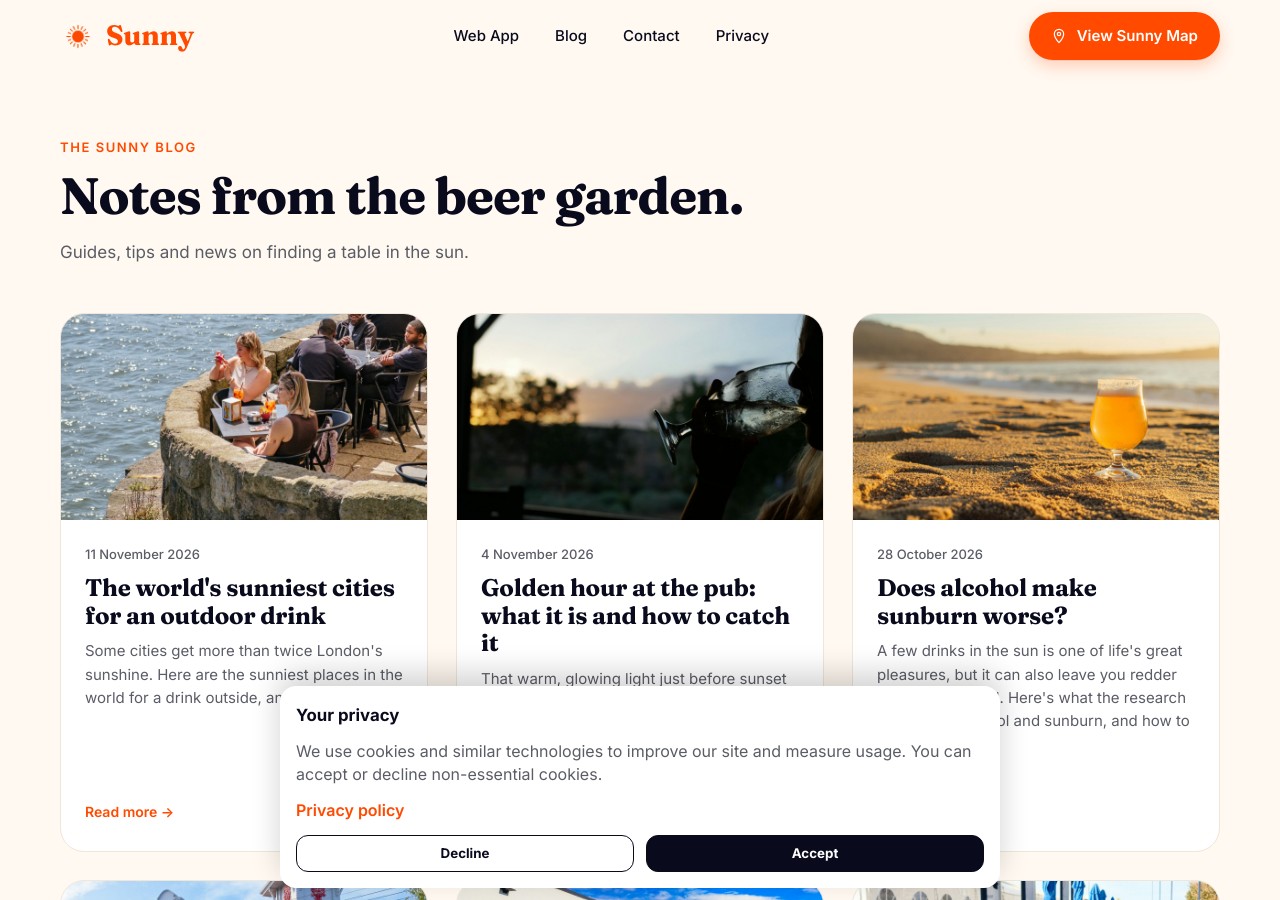
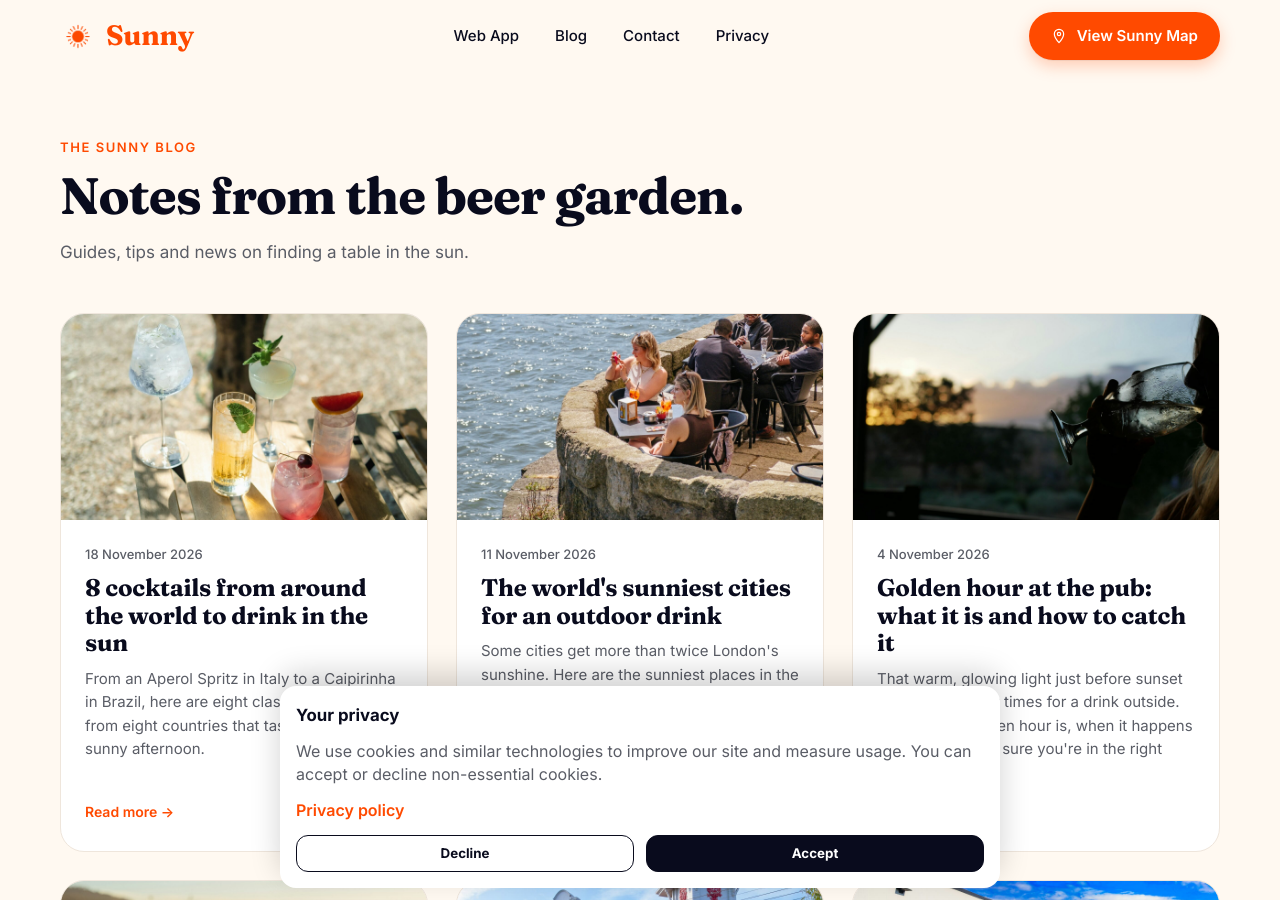
Before and after one commit to RichardCareJobs/sunnypubs-marketing, a Jekyll site: the page built from blog/index.html, in a window 1280 px wide and 900 px high. Built offline with Jekyll 4.4.1, drawn with Linux system fonts in a browser that asks for light colours; part of the change alters nothing that is shown.

Commit message:
Add '8 cocktails from around the world to drink in the sun' post
Co-Authored-By: Claude Opus 5.5 <noreply@anthropic.com>
Claude-Session: https://claude.ai/code/session_01VcDvxNNU3tjTgH8DmxPnhV

```diff
--- a/_data/links.yml
+++ b/_data/links.yml
@@ -46,6 +46,12 @@ pinned:
 
 # Latest posts, newest first on the page.
 posts:
+  - title: "8 cocktails from around the world to drink in the sun"
+    url: /blog/cocktails-from-around-the-world-to-drink-in-the-sun/
+    date: 2026-11-18
+    platform: blog
+    image: /blog/assets/images/cocktails-from-around-the-world-to-drink-in-the-sun.jpg
+
   - title: "The world's sunniest cities for an outdoor drink"
     url: /blog/worlds-sunniest-cities-for-an-outdoor-drink/
     date: 2026-11-11
--- /dev/null
+++ b/blog/_posts/2026-11-18-cocktails-from-around-the-world-to-drink-in-the-sun.md
@@ -0,0 +1,71 @@
+---
+title: "8 cocktails from around the world to drink in the sun"
+description: "From an Aperol Spritz in Italy to a Caipirinha in Brazil, here are eight classic cocktails from eight countries that taste best on a sunny afternoon."
+image: /blog/assets/images/cocktails-from-around-the-world-to-drink-in-the-sun.jpg
+image_alt: "Five colourful cocktails with mint, cherry and grapefruit garnishes on a wooden table in the sun"
+---
+
+Some drinks just belong in the sunshine. Lots of the world's best-loved cocktails were made in warm places, with cold, fresh, fruity flavours that suit a hot day. Here are eight of our favourites, each from a different country.
+
+## 1. Aperol Spritz (Italy)
+
+Bright orange and lightly bitter, the Aperol Spritz is Italy's favourite pre-dinner drink. Aperol was launched in 1919 by brothers Luigi and Silvio Barbieri at a trade fair in Padua, [according to Campari](https://www.camparigroup.com/en/news/2019-04-16/aperolr-toasts-100-years-joy). Mix it with prosecco and a splash of soda, and add a slice of orange.
+
+**Why it works in the sun:** it's long, fizzy and lower in alcohol than most cocktails.
+
+## 2. Pimm's Cup (England)
+
+Pimm's was first made in London in the 1800s by James Pimm, who ran an oyster bar. Today it's the classic drink of an English summer, topped up with lemonade and packed with strawberries, cucumber, orange and mint.
+
+**Why it works in the sun:** it's light and refreshing, and almost a fruit salad in a glass.
+
+## 3. Sangria (Spain)
+
+Sangria is red wine mixed with chopped fruit, a little brandy or orange liqueur, and something fizzy. It's usually made by the jug, so it's perfect for sharing at a long lunch outside.
+
+**Why it works in the sun:** it's served icy cold and meant to be shared.
+
+## 4. Mojito (Cuba)
+
+From Havana, the Mojito is white rum, lime, sugar and fresh mint, topped with soda water over plenty of ice.
+
+**Why it works in the sun:** the mint and lime make it one of the most refreshing drinks around.
+
+## 5. Margarita (Mexico)
+
+Tequila, lime juice and orange liqueur, served with a salt rim. Nobody is quite sure who invented it, but most stories place it in Mexico in the 1930s or 1940s. Its cousin, the Paloma, swaps in grapefruit soda.
+
+**Why it works in the sun:** sharp, salty and citrusy, it's made for hot weather.
+
+## 6. Caipirinha (Brazil)
+
+Brazil's best-known cocktail is made with cachaça, a spirit distilled from sugarcane juice, muddled with lime and sugar. Brazil even protects the name in law, with a [2003 decree](https://www2.camara.leg.br/legin/fed/decret/2003/decreto-4851-2-outubro-2003-497513-publicacaooriginal-1-pe.html) setting out what a caipirinha is.
+
+**Why it works in the sun:** it's simple, zesty and very cold.
+
+## 7. Pisco Sour (Peru)
+
+Pisco (a grape brandy), lime juice, sugar and egg white, shaken until frothy and finished with a few drops of bitters. It's linked to Morris' Bar in Lima, which opened in 1916. Chile also claims the drink, but Peru celebrates it with National Pisco Sour Day on the first Saturday of February, [according to Peru's tourism board](https://peru.info/en-us/gastronomy/news/2/12/national-pisco-sour-day-a-celebration-of-perus-iconic-cocktail).
+
+**Why it works in the sun:** tangy and smooth, with a silky foam on top.
+
+## 8. Singapore Sling (Singapore)
+
+The Singapore Sling was created at the Raffles Hotel in Singapore in the early 1900s, and is usually credited to barman Ngiam Tong Boon. It's a pink, fruity mix of gin, cherry liqueur, pineapple juice and lime.
+
+**Why it works in the sun:** it's tropical, sweet and a little bit fancy.
+
+## Take it easy in the heat
+
+A long, sunny afternoon can sneak up on you, so it pays to pace yourself:
+
+- **Have water between drinks.** The heat dries you out faster than you think.
+- **Go long.** Spritzes, Pimm's and sangria are topped up with something fizzy, so they're lighter than a short, strong cocktail.
+- **Try them without the alcohol.** Most of these work well as alcohol-free versions. A mojito without the rum, or a spritz made with an alcohol-free aperitif, still tastes like summer.
+- **Look after your skin.** See our tips in [does alcohol make sunburn worse?](/blog/does-alcohol-make-sunburn-worse/)
+
+## Summing up
+
+From an Aperol Spritz in Italy to a Singapore Sling at Raffles, the world's best sunny-day cocktails are cold, fresh and full of citrus. Whatever you're drinking, [Sunny](https://sunnypubs.app/) shows you the pubs and beer gardens in the sun right now, so you can find a sunny spot to enjoy it.
+
+*Header photo by [Timothé Durand](https://unsplash.com/@timothedurand01?utm_source=sunny&utm_medium=referral) on [Unsplash](https://unsplash.com/photos/5Kar8tuLo8k?utm_source=sunny&utm_medium=referral).*
```
Also changed, not shown: blog/assets/images/cocktails-from-around-the-world-to-drink-in-the-sun.jpg (added).
